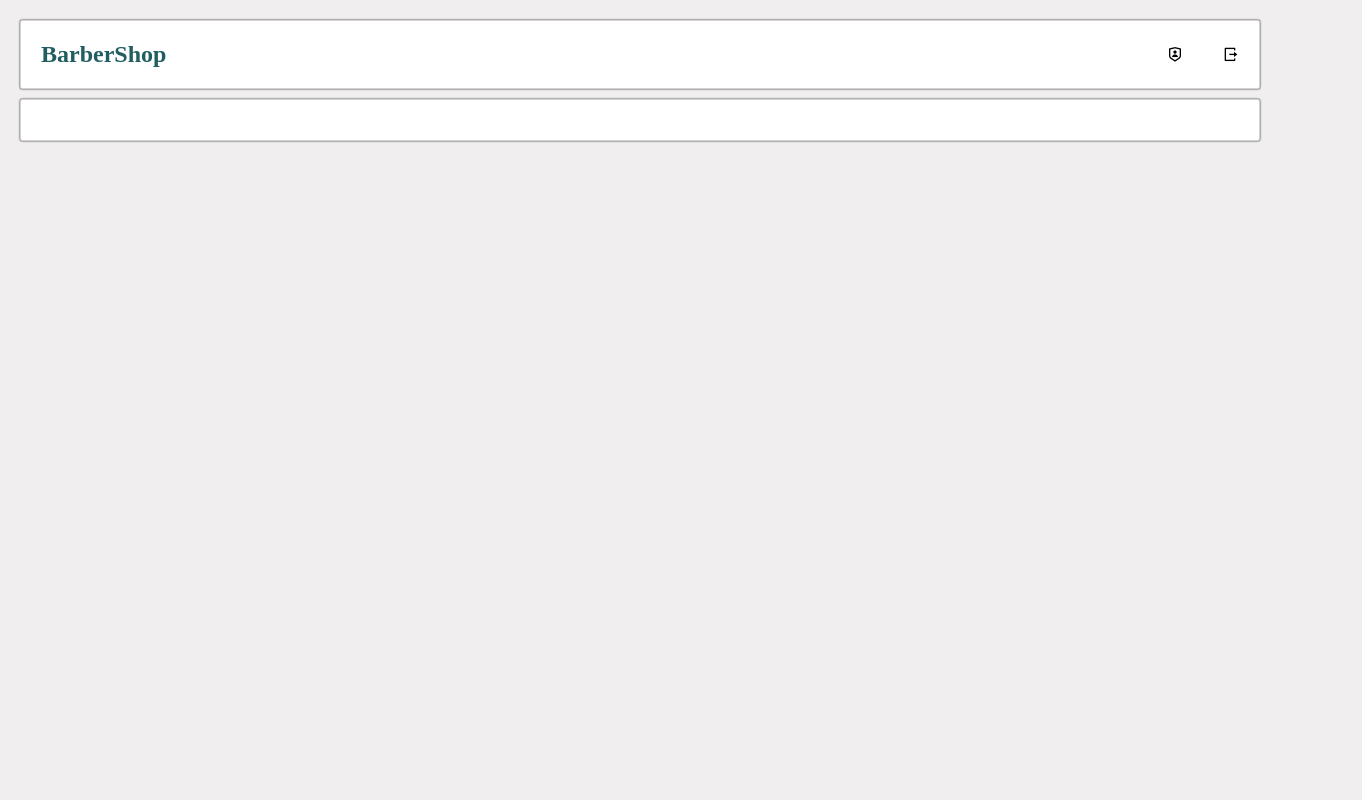
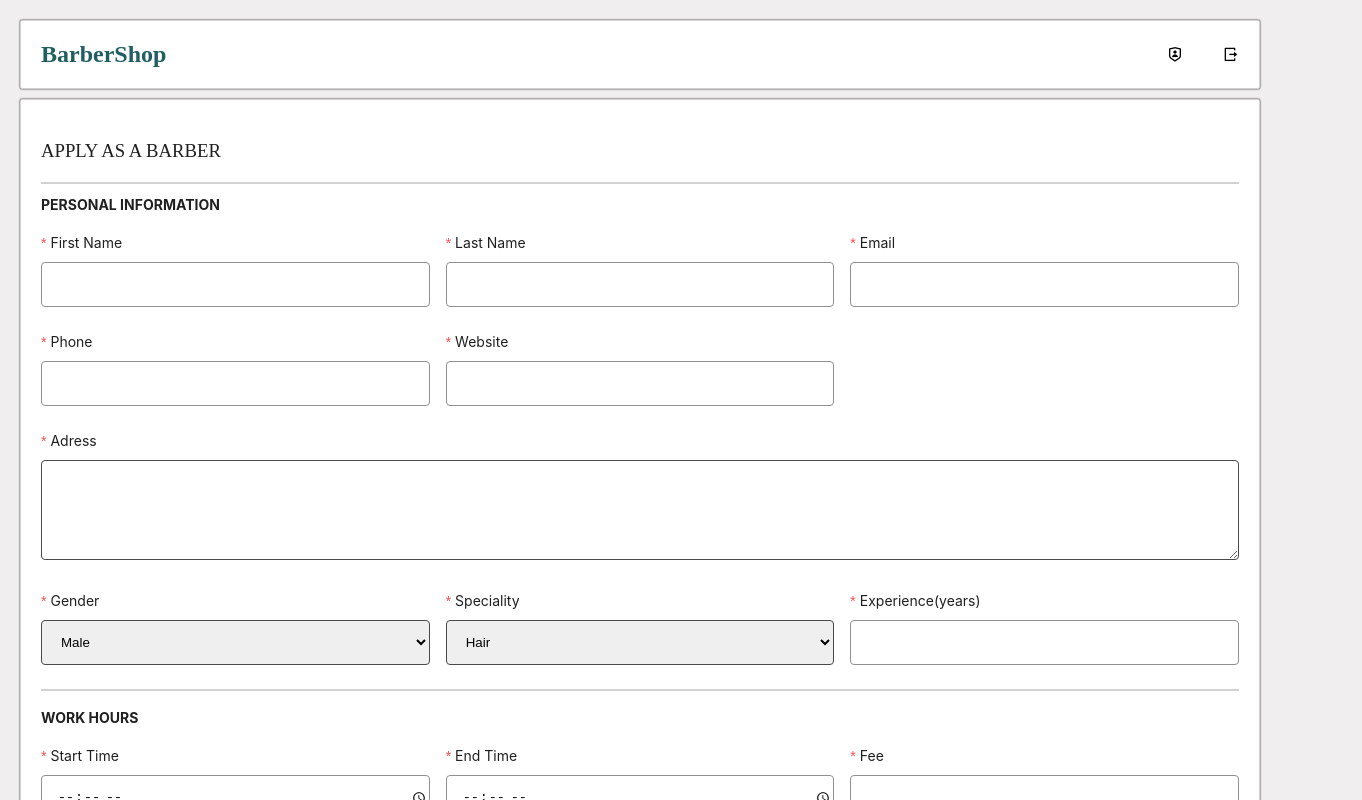
Before and after one commit to ErikKolaric/praktikum2, a React (Create React App) app: page /apply-barber in a window 1280 px wide. Shown: the top 800 px of the page, 1362 px wide, since content can reach past the window. Built offline with nearby package versions, Linux system fonts and the light colour scheme.

Commit message:
Fix forma

```diff
--- a/src/pages/BarberForm/index.js
+++ b/src/pages/BarberForm/index.js
@@ -74,8 +74,7 @@ function BarberForm() {
   }, []);
   return (
     <div className="bg-white p-2">
-      {!alreadyApplied ||
-        (alreadyApproved && (
+
           <>
             <h3 className="uppercase my-2">
               {alreadyApproved
@@ -321,7 +320,6 @@ function BarberForm() {
               </div>
             </Form>
           </>
-        ))}
       {alreadyApplied && !alreadyApproved && (
         <div className="flex flex-col items-center gap-2">
           <h3 className="text-secondary">
```
